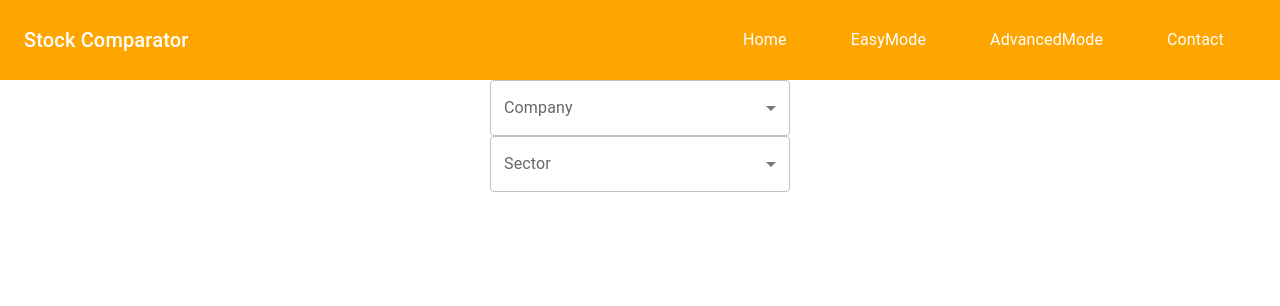
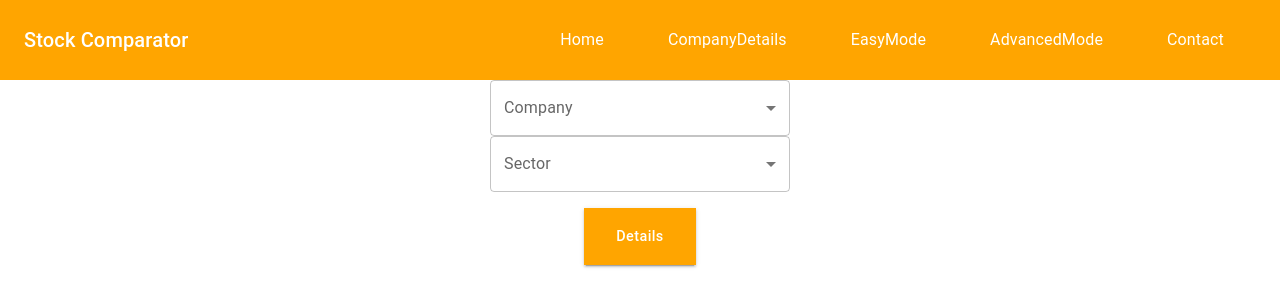
Before and after one commit to stockfundamentalanalysis/stock-comparator-front-end, a Next.js app: page /select_detail in a window 1280 px wide. Shown: the top 306 px of the page. Built offline with nearby package versions, Linux system fonts and the light colour scheme.

Commit message:
Company detail first implementation

```diff
--- a/src/components/details.jsx
+++ b/src/components/details.jsx
@@ -62,7 +62,6 @@ const Details = () => {
           autoComplete="current-phone"
         />
         <Button
-          variant="contained"
           endIcon={<SendIcon />}
           fullWidth
           size="medium"
@@ -75,16 +74,16 @@ const Details = () => {
             mb: 2,
             borderRadius: 0,
             color: 'black',
-            backgroundColor: '#14192d',
+            backgroundColor: 'orange',
             '&&:hover': {
-              backgroundColor: 'orange',
+              backgroundColor: '#343a55',
             },
             '&&:focus': {
-              backgroundColor: 'orange',
+              backgroundColor: '#343a55',
             },
           }}
         >
-          send
+          Send
         </Button>
       </Box>
     </Stack>
--- a/src/components/getintouch.jsx
+++ b/src/components/getintouch.jsx
@@ -48,7 +48,6 @@ const GetInTouch = () => {
       <Button
         component={Link}
         href={'/contact'}
-        variant="contained"
         size="medium"
         sx={{
           fontSize: '0.9rem',
--- a/src/components/navbar.jsx
+++ b/src/components/navbar.jsx
@@ -31,6 +31,10 @@ const itemList = [
   {
     text: 'Home',
     to: '/',
+  },
+  {
+    text: 'CompanyDetails',
+    to: '/select_detail',
   },
   {
     text: 'EasyMode',
--- a/src/pages/detail/[companyDetail].tsx
+++ b/src/pages/detail/[companyDetail].tsx
@@ -63,31 +63,6 @@ const Post = () => {
         <Grid item md>
           <Stack spacing={2} sx={{ alignItems: 'center' }}>
             <h1> Company: {company.CompanyName}</h1>
-            <FormControl sx={{ m: 1, width: 300 }}>
-              <InputLabel id="demo-multiple-name-label">Name</InputLabel>
-              <Select
-                labelId="demo-multiple-chip-label"
-                id="demo-multiple-chip"
-                multiple
-                value={personName}
-                onChange={handleChange}
-                input={<OutlinedInput id="select-multiple-chip" label="Chip" />}
-                renderValue={(selected) => (
-                  <Box sx={{ display: 'flex', flexWrap: 'wrap', gap: 0.5 }}>
-                    {selected.map((value) => (
-                      <Chip key={value} label={value} />
-                    ))}
-                  </Box>
-                )}
-                MenuProps={MenuProps}
-              >
-                {tickers.map((name) => (
-                  <MenuItem key={name} value={name}>
-                    {name}
-                  </MenuItem>
-                ))}
-              </Select>
-            </FormControl>
             <Box
               sx={{
                 bgcolor: 'background.paper',
@@ -100,7 +75,12 @@ const Post = () => {
               <Box sx={{ color: 'text.secondary' }}>Potential:</Box>
               <Box
                 sx={{
-                  color: 'text.primary',
+                  color:
+                    company.Potential > 0.3
+                      ? 'green'
+                      : company.Potential >= -0.1
+                      ? 'black'
+                      : 'red',
                   fontSize: 34,
                   fontWeight: 'medium',
                 }}
--- a/src/pages/select_detail.tsx
+++ b/src/pages/select_detail.tsx
@@ -16,7 +16,9 @@ import {
   SelectChangeEvent,
   Stack,
   Chip,
+  Button,
 } from '@mui/material'
+import Link from 'next/link'
 //import '../styles/global.css'
 
 const Post = () => {
@@ -67,6 +69,14 @@ const Post = () => {
     }
     return tickers
   }, [sectorName])
+
+  const companyDetailLink = (ticker: string) => {
+    if (ticker !== undefined) {
+      return `/detail/${ticker}`
+    } else {
+      return `/select_detail/`
+    }
+  }
 
   return (
     <>
@@ -126,6 +136,31 @@ const Post = () => {
                 ))}
               </Select>
             </FormControl>
+            <Button
+              component={Link}
+              href={companyDetailLink(tickerName[0])}
+              variant="contained"
+              size="medium"
+              sx={{
+                fontSize: '0.9rem',
+                textTransform: 'capitalize',
+                py: 2,
+                px: 4,
+                mt: 3,
+                mb: 2,
+                borderRadius: 0,
+                color: '#fff',
+                backgroundColor: 'orange',
+                '&&:hover': {
+                  backgroundColor: '#343a55',
+                },
+                '&&:focus': {
+                  backgroundColor: '#343a55',
+                },
+              }}
+            >
+              Details
+            </Button>
           </Stack>
         </Grid>
       </Grid>
```
